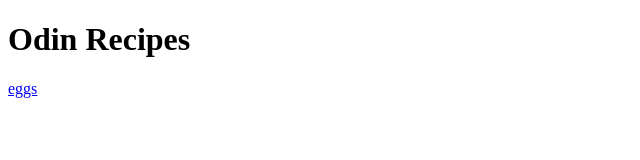
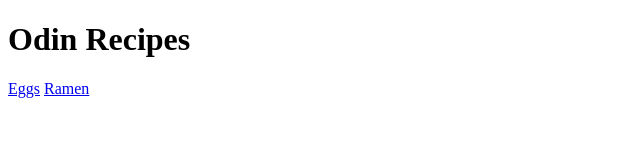
Before and after one commit to FowlOwlOwO/odin-recipes, a plain HTML site: page index.html in a window 1280 px wide. Shown: the full height of the page, 0-640 px from the left. Drawn offline with Linux system fonts and the light colour scheme.

```diff
--- a/index.html
+++ b/index.html
@@ -6,6 +6,7 @@
     </head>
     <body>
         <h1>Odin Recipes</h1>
-        <a href="recipes/eggs.html">eggs</a>
+            <a href="recipes/eggs.html">Eggs</a>
+            <a href="recipes/ramen.html">Ramen</a>
     </body>
 </html>
```
